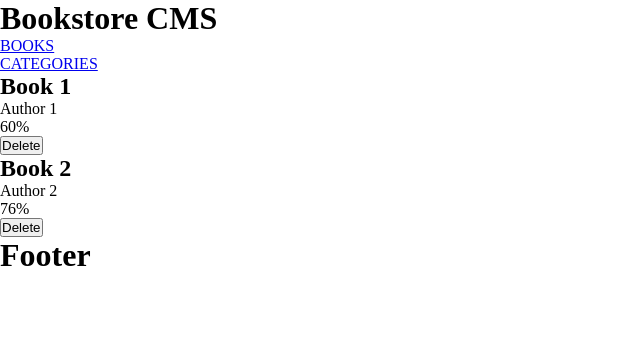
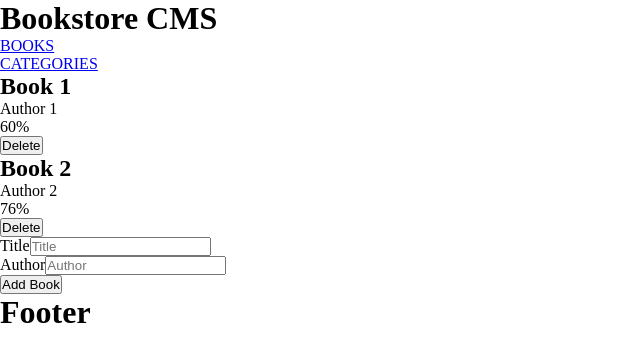
Before and after one commit to Alejuda/Bookstore, a React (Create React App) app: page / in a window 1280 px wide. Shown: the top 362 px of the page, without its empty margins (0-640 px from the left). Built offline with nearby package versions, Linux system fonts and the light colour scheme.

Commit message:
Add form component and logic to add new book

```diff
--- a/package.json
+++ b/package.json
@@ -11,6 +11,7 @@
     "react-dom": "^18.2.0",
     "react-router-dom": "^6.12.0",
     "react-scripts": "5.0.1",
+    "uuid": "^9.0.0",
     "web-vitals": "^2.1.4"
   },
   "scripts": {
--- /dev/null
+++ b/src/components/AddForm.js
@@ -0,0 +1,29 @@
+import PropTypes from 'prop-types';
+
+const AddForm = ({
+  handleAdd, handleTitle, handleAuthor, title, author,
+}) => (
+  <form onSubmit={handleAdd}>
+    <label htmlFor="bookTitle">
+      Title
+      <input type="text" id="bookTitle" placeholder="Title" value={title} onChange={handleTitle} />
+    </label>
+    <br />
+    <label htmlFor="bookAuthor">
+      Author
+      <input type="text" id="bookAuthor" placeholder="Author" value={author} onChange={handleAuthor} />
+    </label>
+    <br />
+    <button type="submit">Add Book</button>
+  </form>
+);
+
+export default AddForm;
+
+AddForm.propTypes = {
+  handleAdd: PropTypes.func.isRequired,
+  handleTitle: PropTypes.func.isRequired,
+  handleAuthor: PropTypes.func.isRequired,
+  title: PropTypes.string.isRequired,
+  author: PropTypes.string.isRequired,
+};
--- a/src/components/Book.js
+++ b/src/components/Book.js
@@ -18,5 +18,5 @@ Book.propTypes = {
   author: PropTypes.string.isRequired,
   progress: PropTypes.string.isRequired,
   handleDelete: PropTypes.func.isRequired,
-  id: PropTypes.number.isRequired,
+  id: PropTypes.string.isRequired,
 };
--- a/src/components/BookList.js
+++ b/src/components/BookList.js
@@ -1,26 +1,52 @@
 import { useState } from 'react';
+import { v4 as uuidv4 } from 'uuid';
 import Book from './Book';
+import AddForm from './AddForm';
 
 const BookList = () => {
   const [books, setBooks] = useState([
     {
-      id: 1,
+      id: uuidv4(),
       title: 'Book 1',
       author: 'Author 1',
       progress: '60%',
     },
     {
-      id: 2,
+      id: uuidv4(),
       title: 'Book 2',
       author: 'Author 2',
       progress: '76%',
     },
   ]);
+  const [title, setTitle] = useState('');
+  const [author, setAuthor] = useState('');
 
   const handleDelete = (id) => {
     const newBooks = books.filter((book) => book.id !== id);
     setBooks(newBooks);
     return books;
+  };
+
+  const handleTitleChange = (e) => {
+    setTitle(e.target.value);
+  };
+
+  const handleAuthorChange = (e) => {
+    setAuthor(e.target.value);
+  };
+
+  const handleAddBook = (e) => {
+    e.preventDefault();
+    const newBook = {
+      id: uuidv4(),
+      title,
+      author,
+      progress: '0%',
+    };
+    setBooks([...books, newBook]);
+
+    setTitle('');
+    setAuthor('');
   };
 
   return (
@@ -37,6 +63,13 @@ const BookList = () => {
           />
         ))}
       </div>
+      <AddForm
+        handleAdd={handleAddBook}
+        handleTitle={handleTitleChange}
+        handleAuthor={handleAuthorChange}
+        title={title}
+        author={author}
+      />
     </section>
   );
 };
```
Also changed, not shown: 1 other file (tests, documents, lock files or other folders).
